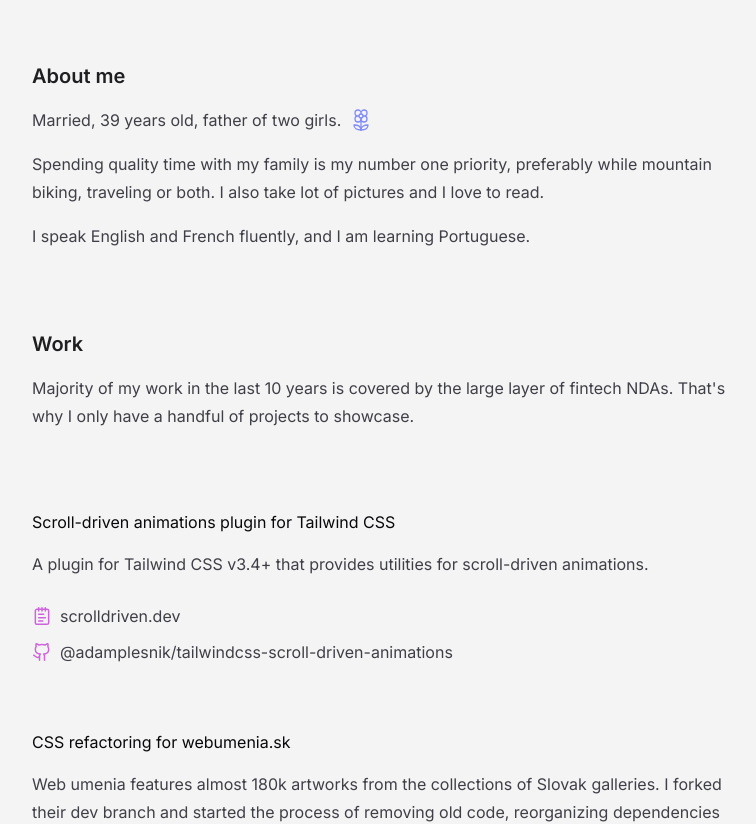
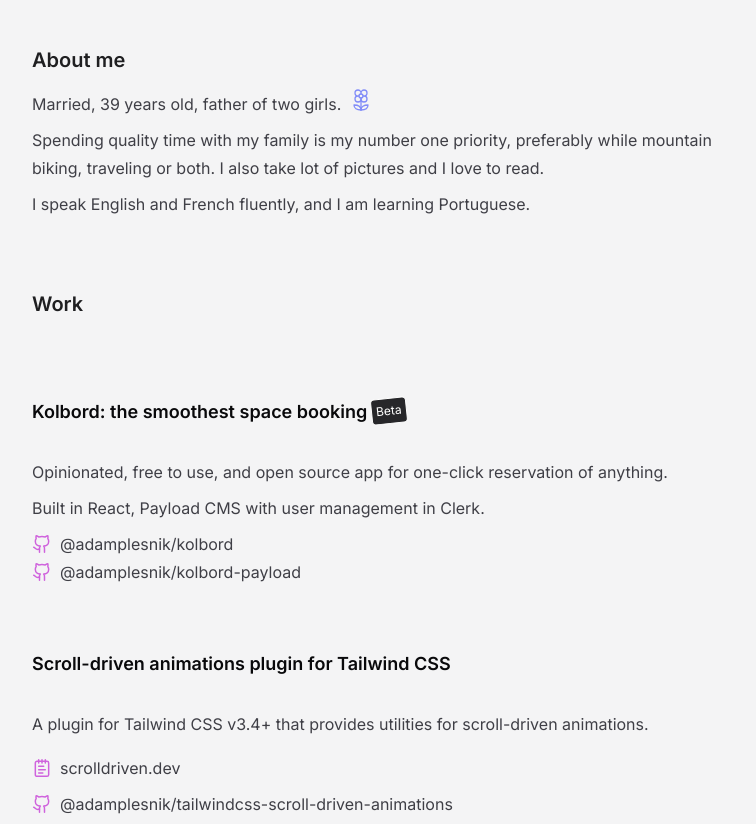
Before and after one commit to adamplesnik/adamplesnik.com, a React (Vite) app: page / in a window 1280 px wide. Shown: the part 880-1704 px from the top of the page, without its empty margins (256-1012 px from the left). Built offline with nearby package versions, Linux system fonts and the light colour scheme.

Commit message:
Update Heading, add Kolbord tile, update Paragraph

```diff
--- a/src/components/Heading.tsx
+++ b/src/components/Heading.tsx
@@ -2,7 +2,7 @@ import clsx from 'clsx'
 import { PropsWithChildren } from 'react'
 
 const Heading = ({ size = 1, className = '', children }: PropsWithChildren<TitleProps>) => {
-  const defaultClasses = clsx('relative w-full text-zinc-950 font-semibold', className)
+  const defaultClasses = clsx('relative text-zinc-950 font-semibold', className)
 
   if (size === 1) {
     return <h1 className={clsx(defaultClasses, 'pb-8 text-xl leading-normal')}>{children}</h1>
@@ -11,7 +11,7 @@ const Heading = ({ size = 1, className = '', children }: PropsWithChildren<Title
   } else if (size === 3) {
     return <h3 className={clsx(defaultClasses, 'pb-4 text-xl opacity-90')}>{children}</h3>
   } else {
-    return <h4 className={clsx(defaultClasses + 'text-md pb-4')}>{children}</h4>
+    return <h4 className={clsx(defaultClasses, 'pb-8 text-lg')}>{children}</h4>
   }
 }
 
--- a/src/components/Paragraph.tsx
+++ b/src/components/Paragraph.tsx
@@ -8,7 +8,7 @@ const Paragraph = ({
   return (
     <p
       className={
-        'mb-4 w-full ' +
+        'mb-2 w-full ' +
         (size === 'regular'
           ? 'text-base leading-7'
           : size === 'large'
--- a/src/components/Tile.tsx
+++ b/src/components/Tile.tsx
@@ -5,7 +5,7 @@ import Heading from './Heading'
 const Tile = ({ children, className, title, badge }: PropsWithChildren<TileWrapperProps>) => {
   return (
     <div className={'' + addWithSpace(className)}>
-      <div className="flex gap-4">
+      <div className="flex gap-1">
         <Heading size={4}>{title}</Heading>
         {badge && badge}
       </div>
--- /dev/null
+++ b/src/content/KolbordTile.tsx
@@ -0,0 +1,30 @@
+import { Github } from 'lucide-react'
+import Link from '../components/Link'
+import Paragraph from '../components/Paragraph'
+import Tile from '../components/Tile'
+
+const KolbordTile = () => {
+  return (
+    <Tile
+      title="Kolbord: the smoothest space booking"
+      badge={
+        <span className="flex h-fit -rotate-6 rounded border border-white bg-zinc-800 p-1 text-xs text-white">
+          Beta
+        </span>
+      }
+    >
+      <Paragraph>
+        Opinionated, free to use, and open source app for one-click reservation of anything.
+      </Paragraph>
+      <Paragraph>Built in React, Payload CMS with user management in Clerk.</Paragraph>
+      <Link href="https://github.com/adamplesnik/kolbord" Icon={Github}>
+        @adamplesnik/kolbord
+      </Link>
+      <Link href="https://github.com/adamplesnik/kolbord-payload" Icon={Github}>
+        @adamplesnik/kolbord-payload
+      </Link>
+    </Tile>
+  )
+}
+
+export default KolbordTile
--- a/src/content/Work.tsx
+++ b/src/content/Work.tsx
@@ -1,16 +1,5 @@
-import Heading from '../components/Heading'
-import Paragraph from '../components/Paragraph'
-
 const Work = () => {
-  return (
-    <div>
-      <Heading size={3}>Work</Heading>
-      <Paragraph>
-        Majority of my work in the last 10 years is covered by the large layer of fintech NDAs.
-        That's why I only have a handful of projects to showcase.
-      </Paragraph>
-    </div>
-  )
+  return <div></div>
 }
 
 export default Work
--- a/src/pages/Home.tsx
+++ b/src/pages/Home.tsx
@@ -1,10 +1,11 @@
+import Heading from '@/components/Heading'
+import KolbordTile from '@/content/KolbordTile'
 import LoveToDo from '@/content/LoveToDo'
 import Cv from '../content/Cv'
 import Info from '../content/Info'
 import PluginTile from '../content/PluginTile'
 import Skills from '../content/Skills'
 import WebUmeniaTile from '../content/WebUmeniaTile'
-import Work from '../content/Work'
 import Page from '../layouts/Page'
 
 const Home = () => {
@@ -14,7 +15,8 @@ const Home = () => {
       <Skills />
       <LoveToDo />
       <Cv />
-      <Work />
+      <Heading size={3}>Work</Heading>
+      <KolbordTile />
       <PluginTile />
       <WebUmeniaTile />
     </Page>
```
Also changed, not shown: 2 other files (tests, documents, lock files or other folders).
